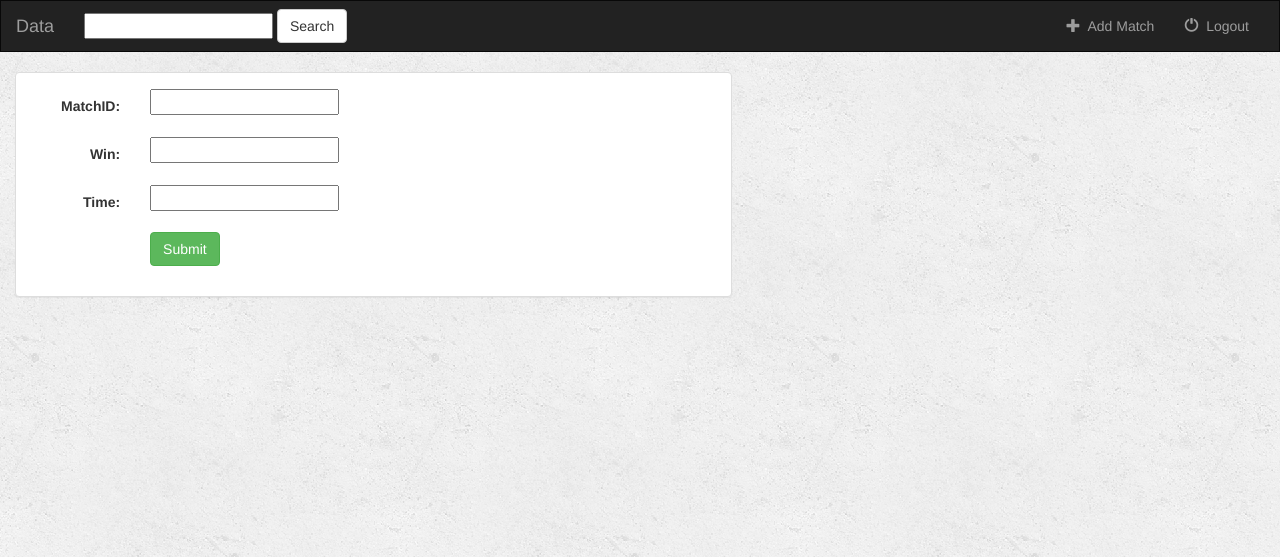
After one commit to kaushin/WebsitePython, a Django app: page /data/add/ in a window 1280 px wide. The commit adds this page. Shown: the top 557 px of the page. Run offline with Django 3.2, Linux system fonts and the light colour scheme; some libraries are stand-ins or nearby versions.

Commit message:
initial commit

```diff
--- a/data/models.py
+++ b/data/models.py
@@ -2,12 +2,12 @@ from django.db import models
 from django.core.urlresolvers import reverse
 
 class Match(models.Model):
-    matchID = models.CharField(max_length=50)
+    matchID = models.CharField(max_length=50,primary_key=True)
     win = models.CharField(max_length=250)
     time = models.CharField(max_length=250)
 
     def get_absolute_url(self):
-        return reverse('data/detail', kwargs={'pk' : self.pk})
+        return reverse('data:detail', kwargs={'pk' : self.pk})
 
     def __str__ (self):
         return self.matchID + '-' + self.win
--- /dev/null
+++ b/data/templates/data/form-template.html
@@ -0,0 +1,9 @@
+{% for field in form %}
+    <div class="form-group">
+        <div class="col-sm-offset-2 col-sm-10">
+           <span class="test-danger small" >{{ field.errors}}</span>
+        </div>
+        <label class="control-label col-sm-2">{{field.label_tag}}</label>
+        <div class="col-sm-10">{{field}}</div>
+    </div>
+{% endfor %}
--- a/data/templates/data/match_form.html
+++ b/data/templates/data/match_form.html
@@ -0,0 +1,25 @@
+{% extends 'data/site.html' %}
+
+{% block title %} Match Parser {% endblock %}
+{% block body %}
+
+<div class="container-fluid">
+    <div class="row">
+        <div class="col-sm-12 col-md-7">
+            <div class="panel panel-default">
+                <div class="panel-body">
+                    <form class="form-horizontal" action="" method="post" enctype="multipart/form-data">
+                        {% csrf_token %}
+                        {% include 'data/form-template.html'%}
+                        <div class="form-group">
+                            <div class="col-sm-offset-2 col-sm-10">
+                                <button type="submit" class="btn btn-success">Submit</button>
+                            </div>
+                        </div>
+                    </form>
+                </div>
+            </div>
+        </div>
+    </div>
+</div>
+{% endblock %}
--- a/data/templates/data/site.html
+++ b/data/templates/data/site.html
@@ -26,7 +26,7 @@
             <div class="collapse navbar-collapse" id="topNavBar">
                 <ul class="nav navbar-nav navbar-right">
                 <li>
-                    <a href="{% url 'data:index' %}">
+                    <a href="{% url 'data:match-add' %}">
                         <span class="glyphicon glyphicon-plus" aria-hidden="true"></span>&nbsp; Add Match
                     </a>
                 </li>
--- a/data/urls.py
+++ b/data/urls.py
@@ -5,13 +5,11 @@ app_name = 'data'
 
 urlpatterns = [
     # /data/
-    url(r'^$', views.index, name='index'),
-
+    url(r'^$', views.IndexView.as_view(), name='index'),
     # /data/12/
-    url(r'^(?P<matchid>[0-9]+)$', views.detail, name='detail'),
-
+    url(r'^(?P<pk>[0-9]+)$', views.DetailView.as_view(), name='detail'),
     # /data/12/mark/
     url(r'^flip_win/$', views.flip_win, name='flip_win'),
 
-    url(r'^data/add/$', views.MatchCreate.as_view(),name='match-add'),
+    url(r'^add/$', views.MatchCreate.as_view(),name='match-add'),
 ]
--- a/data/views.py
+++ b/data/views.py
@@ -6,32 +6,33 @@ from django.views.generic.edit import CreateView,UpdateView,DeleteView
 
 from .models import Match
 
-# class IndexView(generic.ListView):
-#     template_name = 'data/index.html'
-#     context_object_name = 'matches'
+class IndexView(generic.ListView):
+    template_name = 'data/index.html'
+    context_object_name = 'matches'
 
-#     def get_queryset(self):
-#         return Match.objects.all()
+    def get_queryset(self):
+        return Match.objects.all()
 
-# class DetailView(generic.DetailView):
-#     model = Match
-#     template_name = 'data/detail.html'
+class DetailView(generic.DetailView):
+    model = Match
+    context_object_name = 'match'
+    template_name = 'data/detail.html'
 
 class MatchCreate(CreateView):
     model = Match
-    fields = ['matchID']
+    fields = ['matchID','win','time']
 
 
-def index(request):
-    matches = Match.objects.all()
-    context = {
-        'matches' : matches,
-    }
-    return render(request, "data/index.html" , context)
+# def index(request):
+#     matches = Match.objects.all()
+#     context = {
+#         'matches' : matches,
+#     }
+#     return render(request, "data/index.html" , context)
 
-def detail(request, matchid):
-    match =get_object_or_404(Match, matchID=matchid)
-    return render(request, "data/detail.html" , {'match' : match})
+# def detail(request, matchid):
+#     match =get_object_or_404(Match, matchID=matchid)
+#     return render(request, "data/detail.html" , {'match' : match})
 
 def flip_win(request):
     try:
```
Also changed, not shown: data/templates/data/index.html (+5 -2 lines), data/migrations/0004_auto_20170425_1848.py (added), db.sqlite3.
